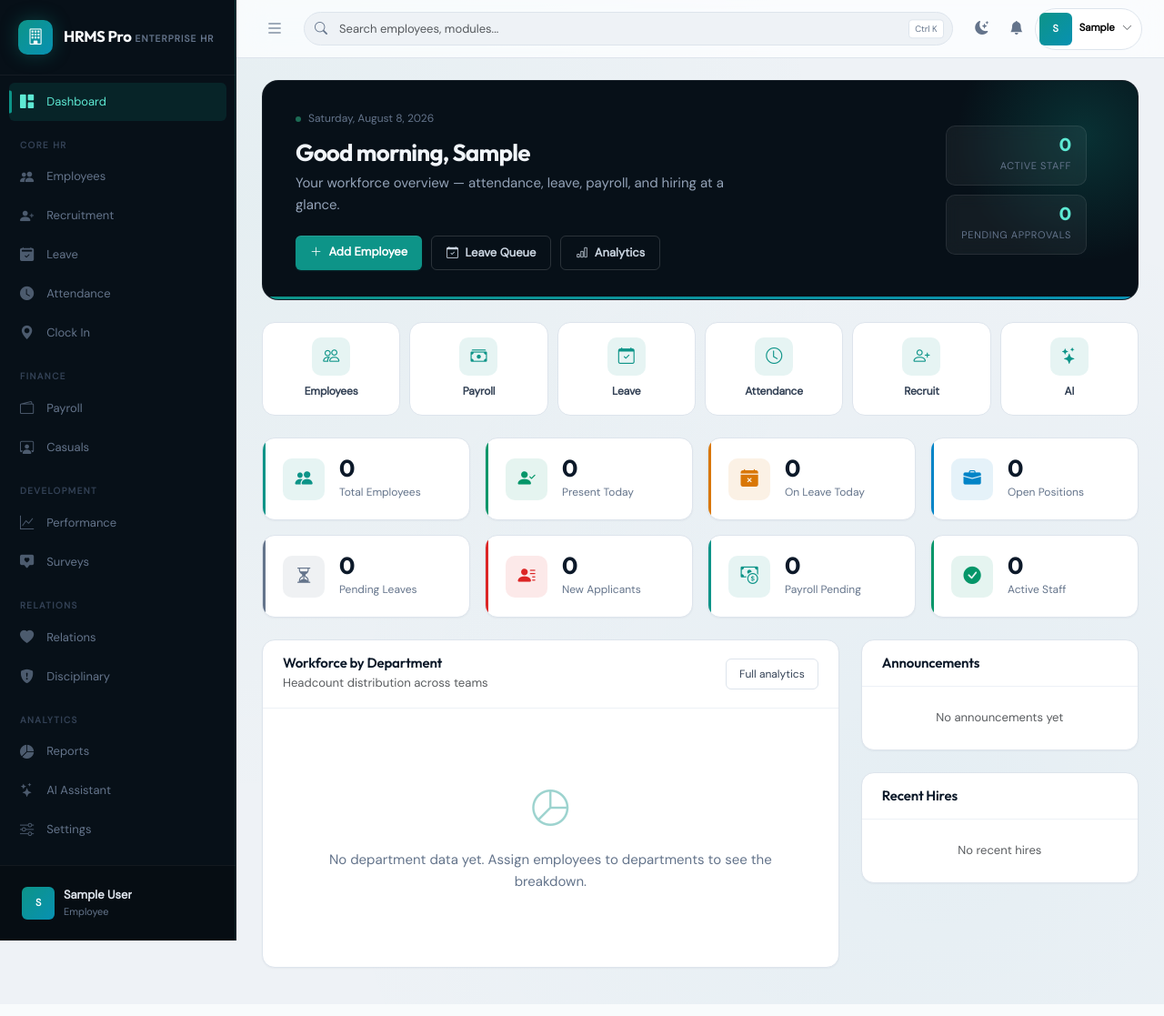
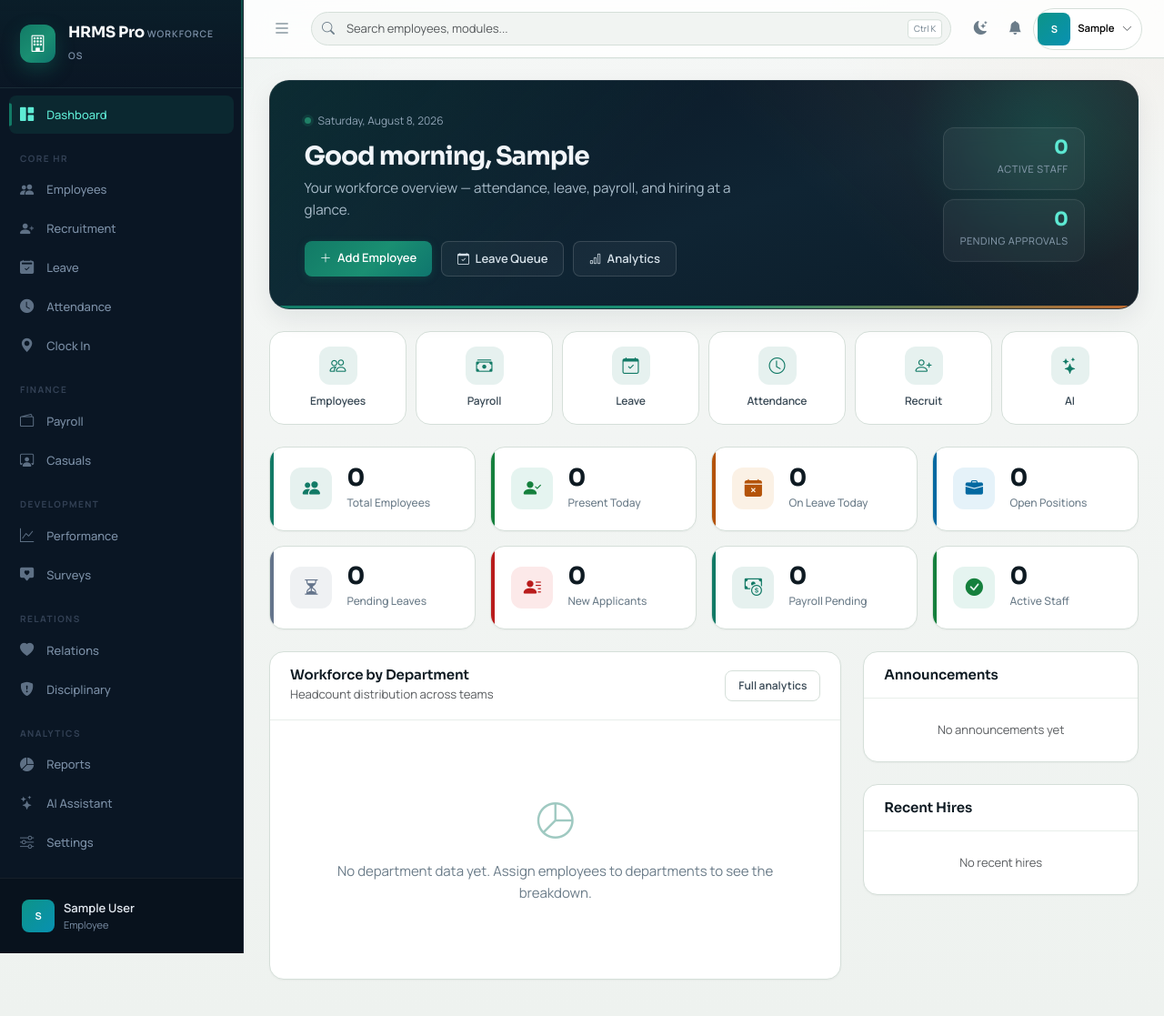
Before and after one commit to Dommygenius/hr-payroll-system, a Django app: page /dashboard/ in a window 1280 px wide. Shown: the whole page at 91% size. Run offline with Django 5.2, Linux system fonts and the light colour scheme; the visitor is signed in with stand-in values (Sample User, id 1); data that the repository does not hold is empty; parts of the project's set-up code (start-up, migrations or seed data) failed here and were passed over; some libraries are stand-ins or nearby versions.

Commit message:
Refresh HRMS UI with Forest Ledger color system and stronger auth/dashboard visuals.
Co-authored-by: Cursor <cursoragent@cursor.com>

```diff
--- a/static/css/hrms.css
+++ b/static/css/hrms.css
@@ -1,57 +1,62 @@
 /* ═══════════════════════════════════════════════════════════════
-   HRMS Design System v3 — Executive Navy
+   HRMS Design System v8 — Forest Ledger
+   Ink slate + forest emerald + copper accent
    ═══════════════════════════════════════════════════════════════ */
 
 :root {
-    --sidebar-width: 260px;
+    --sidebar-width: 268px;
     --topbar-height: 64px;
-    --primary: #0d9488;
-    --primary-hover: #0f766e;
-    --primary-light: rgba(13, 148, 136, 0.1);
-    --primary-gradient: linear-gradient(135deg, #0d9488 0%, #0891b2 100%);
-    --accent: #f59e0b;
-    --accent-light: rgba(245, 158, 11, 0.12);
-    --success: #059669;
-    --warning: #d97706;
-    --danger: #dc2626;
-    --info: #0284c7;
-    --sidebar-bg: #071018;
-    --sidebar-border: rgba(255, 255, 255, 0.05);
-    --sidebar-text: #64748b;
-    --sidebar-text-hover: #cbd5e1;
-    --sidebar-active: rgba(13, 148, 136, 0.15);
-    --body-bg: #eef2f6;
-    --body-pattern: radial-gradient(circle at 20% 20%, rgba(13, 148, 136, 0.04) 0%, transparent 50%),
-                    radial-gradient(circle at 80% 80%, rgba(8, 145, 178, 0.04) 0%, transparent 50%);
-    --card-bg: #ffffff;
-    --text-primary: #0c1929;
-    --text-secondary: #334155;
-    --text-muted: #64748b;
-    --border-color: #dde4ec;
-    --border-light: #edf1f6;
-    --shadow-xs: 0 1px 2px rgba(12, 25, 41, 0.04);
-    --shadow-sm: 0 2px 8px rgba(12, 25, 41, 0.06);
-    --shadow-md: 0 8px 24px rgba(12, 25, 41, 0.08);
-    --shadow-lg: 0 16px 48px rgba(12, 25, 41, 0.1);
-    --radius-sm: 6px;
-    --radius-md: 10px;
-    --radius-lg: 14px;
-    --radius-xl: 18px;
-    --font-display: 'Outfit', system-ui, sans-serif;
-    --font-body: 'DM Sans', system-ui, sans-serif;
+    --primary: #127A66;
+    --primary-hover: #0E6050;
+    --primary-light: rgba(18, 122, 102, 0.1);
+    --primary-soft: rgba(18, 122, 102, 0.08);
+    --primary-gradient: linear-gradient(135deg, #127A66 0%, #1A8F72 55%, #0F766E 100%);
+    --accent: #C06A2F;
+    --accent-light: rgba(192, 106, 47, 0.12);
+    --success: #15803D;
+    --warning: #B45309;
+    --danger: #B91C1C;
+    --info: #0369A1;
+    --sidebar-bg: #0A1624;
+    --sidebar-elevated: #0F1E2E;
+    --sidebar-border: rgba(255, 255, 255, 0.06);
+    --sidebar-text: #7B8FA6;
+    --sidebar-text-hover: #E8EEF4;
+    --sidebar-active: rgba(18, 122, 102, 0.18);
+    --body-bg: #F1F4F2;
+    --body-pattern:
+        radial-gradient(ellipse 80% 50% at 0% -10%, rgba(18, 122, 102, 0.07) 0%, transparent 55%),
+        radial-gradient(ellipse 60% 40% at 100% 0%, rgba(192, 106, 47, 0.05) 0%, transparent 50%),
+        linear-gradient(180deg, #F5F7F6 0%, #EEF2EF 100%);
+    --card-bg: #FFFFFF;
+    --text-primary: #0E1A22;
+    --text-secondary: #3A4A56;
+    --text-muted: #6B7C89;
+    --border-color: #D5DFD9;
+    --border-light: #E8EEEA;
+    --shadow-xs: 0 1px 2px rgba(10, 22, 36, 0.04);
+    --shadow-sm: 0 2px 10px rgba(10, 22, 36, 0.05);
+    --shadow-md: 0 10px 28px rgba(10, 22, 36, 0.08);
+    --shadow-lg: 0 20px 50px rgba(10, 22, 36, 0.1);
+    --radius-sm: 8px;
+    --radius-md: 12px;
+    --radius-lg: 16px;
+    --radius-xl: 22px;
+    --font-display: 'Sora', 'Outfit', system-ui, sans-serif;
+    --font-body: 'Manrope', 'DM Sans', system-ui, sans-serif;
 }
 
 [data-bs-theme="dark"] {
-    --body-bg: #060d14;
-    --body-pattern: radial-gradient(circle at 20% 20%, rgba(13, 148, 136, 0.06) 0%, transparent 50%);
-    --card-bg: #0f1a24;
-    --text-primary: #f1f5f9;
-    --text-secondary: #94a3b8;
-    --text-muted: #64748b;
-    --border-color: #1a2836;
-    --border-light: #152030;
-    --shadow-sm: 0 2px 8px rgba(0, 0, 0, 0.3);
-    --shadow-md: 0 8px 24px rgba(0, 0, 0, 0.4);
+    --body-bg: #070E14;
+    --body-pattern: radial-gradient(ellipse at 20% 0%, rgba(18, 122, 102, 0.1) 0%, transparent 50%);
+    --card-bg: #0F1A24;
+    --text-primary: #F1F5F9;
+    --text-secondary: #A8B8C4;
+    --text-muted: #6B7C89;
+    --border-color: #1C2B38;
+    --border-light: #152230;
+    --shadow-sm: 0 2px 8px rgba(0, 0, 0, 0.35);
+    --shadow-md: 0 8px 24px rgba(0, 0, 0, 0.45);
 }
 
 *, *::before, *::after { box-sizing: border-box; }
@@ -98,31 +103,32 @@ h1, h2, h3, h4, h5, h6, .page-title, .card-title, .stat-value {
     position: absolute;
     top: 0;
     right: 0;
-    width: 1px;
+    width: 2px;
     height: 100%;
-    background: linear-gradient(180deg, rgba(13, 148, 136, 0.3) 0%, transparent 40%, transparent 60%, rgba(13, 148, 136, 0.15) 100%);
+    background: linear-gradient(180deg, rgba(18, 122, 102, 0.55) 0%, rgba(192, 106, 47, 0.25) 45%, transparent 75%);
     pointer-events: none;
 }
 
 .sidebar-brand {
-    padding: 1.375rem 1.25rem;
-    display: flex;
-    align-items: center;
-    gap: 0.75rem;
+    padding: 1.5rem 1.35rem;
+    display: flex;
+    align-items: center;
+    gap: 0.85rem;
     border-bottom: 1px solid var(--sidebar-border);
+    background: linear-gradient(180deg, rgba(18, 122, 102, 0.08) 0%, transparent 100%);
 }
 
 .sidebar-brand-icon {
-    width: 38px;
-    height: 38px;
-    border-radius: var(--radius-md);
+    width: 42px;
+    height: 42px;
+    border-radius: 12px;
     background: var(--primary-gradient);
     display: flex;
     align-items: center;
     justify-content: center;
     color: #fff;
-    font-size: 1.1rem;
-    box-shadow: 0 0 20px rgba(13, 148, 136, 0.35);
+    font-size: 1.15rem;
+    box-shadow: 0 8px 20px rgba(18, 122, 102, 0.35);
 }
 
 .sidebar-brand-name {
@@ -263,9 +269,9 @@ h1, h2, h3, h4, h5, h6, .page-title, .card-title, .stat-value {
 
 .topbar {
     height: var(--topbar-height);
-    background: rgba(255, 255, 255, 0.72);
-    backdrop-filter: blur(16px) saturate(180%);
-    -webkit-backdrop-filter: blur(16px) saturate(180%);
+    background: rgba(255, 255, 255, 0.82);
+    backdrop-filter: blur(18px) saturate(160%);
+    -webkit-backdrop-filter: blur(18px) saturate(160%);
     border-bottom: 1px solid var(--border-color);
     display: flex;
     align-items: center;
@@ -274,6 +280,7 @@ h1, h2, h3, h4, h5, h6, .page-title, .card-title, .stat-value {
     position: sticky;
     top: 0;
     z-index: 999;
+    box-shadow: 0 1px 0 rgba(18, 122, 102, 0.04);
 }
 
 [data-bs-theme="dark"] .topbar {
@@ -445,19 +452,22 @@ h1, h2, h3, h4, h5, h6, .page-title, .card-title, .stat-value {
 
 /* ─── Buttons ─── */
 .btn-primary {
-    background: var(--primary);
+    background: var(--primary-gradient);
     border: none;
     font-weight: 600;
     font-size: 0.8125rem;
-    padding: 0.5625rem 1.125rem;
+    padding: 0.625rem 1.2rem;
     border-radius: var(--radius-sm);
-    box-shadow: 0 1px 2px rgba(13, 148, 136, 0.2), inset 0 1px 0 rgba(255,255,255,0.1);
-    transition: all 0.18s;
+    color: #fff;
+    box-shadow: 0 2px 8px rgba(18, 122, 102, 0.28);
+    transition: transform 0.18s ease, box-shadow 0.18s ease, filter 0.18s ease;
 }
 .btn-primary:hover {
-    background: var(--primary-hover);
+    background: var(--primary-gradient);
+    filter: brightness(1.05);
     transform: translateY(-1px);
-    box-shadow: 0 4px 12px rgba(13, 148, 136, 0.3);
+    box-shadow: 0 6px 18px rgba(18, 122, 102, 0.32);
+    color: #fff;
 }
 
 .btn-ghost {
@@ -466,7 +476,7 @@ h1, h2, h3, h4, h5, h6, .page-title, .card-title, .stat-value {
     color: var(--text-secondary);
     border-radius: var(--radius-sm);
     padding: 0.5rem 1rem;
-    font-weight: 500;
+    font-weight: 600;
     font-size: 0.8125rem;
     transition: all 0.18s;
     text-decoration: none;
@@ -484,24 +494,28 @@ h1, h2, h3, h4, h5, h6, .page-title, .card-title, .stat-value {
 
 /* ─── Welcome banner (dashboard) ─── */
 .welcome-banner {
-    background: var(--sidebar-bg);
+    background:
+        linear-gradient(135deg, rgba(18, 122, 102, 0.22) 0%, transparent 42%),
+        linear-gradient(225deg, rgba(192, 106, 47, 0.12) 0%, transparent 40%),
+        linear-gradient(160deg, #0A1624 0%, #0F2433 55%, #0C1C28 100%);
     border-radius: var(--radius-xl);
-    padding: 2rem 2.25rem;
+    padding: 2.15rem 2.35rem;
     color: #f1f5f9;
     margin-bottom: 1.5rem;
     position: relative;
     overflow: hidden;
-    border: 1px solid rgba(255, 255, 255, 0.06);
+    border: 1px solid rgba(255, 255, 255, 0.08);
+    box-shadow: var(--shadow-md);
 }
 
 .welcome-banner::before {
     content: '';
     position: absolute;
-    top: -80px;
-    right: -80px;
-    width: 280px;
-    height: 280px;
-    background: radial-gradient(circle, rgba(13, 148, 136, 0.25) 0%, transparent 70%);
+    top: -100px;
+    right: -60px;
+    width: 320px;
+    height: 320px;
+    background: radial-gradient(circle, rgba(18, 122, 102, 0.35) 0%, transparent 68%);
     pointer-events: none;
 }
 
@@ -512,7 +526,7 @@ h1, h2, h3, h4, h5, h6, .page-title, .card-title, .stat-value {
     left: 0;
     right: 0;
     height: 3px;
-    background: var(--primary-gradient);
+    background: linear-gradient(90deg, var(--primary) 0%, #1A8F72 50%, var(--accent) 100%);
 }
 
 .welcome-meta {
@@ -520,38 +534,39 @@ h1, h2, h3, h4, h5, h6, .page-title, .card-title, .stat-value {
     align-items: center;
     gap: 0.5rem;
     font-size: 0.75rem;
-    color: #64748b;
+    color: #8FA3B5;
     margin-bottom: 0.75rem;
     position: relative;
 }
 
 .welcome-meta .dot {
-    width: 6px;
-    height: 6px;
-    background: #34d399;
+    width: 7px;
+    height: 7px;
+    background: #34D399;
     border-radius: 50%;
+    box-shadow: 0 0 0 3px rgba(52, 211, 153, 0.2);
     animation: pulse 2s infinite;
 }
 
 @keyframes pulse {
     0%, 100% { opacity: 1; }
-    50% { opacity: 0.4; }
+    50% { opacity: 0.45; }
 }
 
 .welcome-banner h2 {
-    font-size: 1.625rem;
+    font-size: 1.75rem;
     font-weight: 700;
-    margin: 0 0 0.375rem;
+    margin: 0 0 0.4rem;
     position: relative;
-    letter-spacing: -0.03em;
+    letter-spacing: -0.035em;
 }
 
 .welcome-banner p {
     margin: 0;
-    color: #94a3b8;
-    font-size: 0.9375rem;
+    color: #A8BBC9;
+    font-size: 0.95rem;
     position: relative;
-    max-width: 520px;
+    max-width: 540px;
 }
 
 .welcome-actions {
@@ -566,23 +581,23 @@ h1, h2, h3, h4, h5, h6, .page-title, .card-title, .stat-value {
     font-size: 0.8125rem;
     font-weight: 600;
     border-radius: var(--radius-sm);
-    padding: 0.5rem 1rem;
+    padding: 0.55rem 1.05rem;
 }
 
 .welcome-actions .btn-primary {
-    background: var(--primary);
+    background: var(--primary-gradient);
     border: none;
     color: #fff;
 }
 
 .welcome-actions .btn-outline-light {
-    background: transparent;
-    border: 1px solid rgba(255, 255, 255, 0.15);
-    color: #cbd5e1;
+    background: rgba(255, 255, 255, 0.04);
+    border: 1px solid rgba(255, 255, 255, 0.14);
+    color: #D5E0E8;
 }
 .welcome-actions .btn-outline-light:hover {
-    background: rgba(255, 255, 255, 0.06);
-    border-color: rgba(255, 255, 255, 0.25);
+    background: rgba(255, 255, 255, 0.08);
+    border-color: rgba(255, 255, 255, 0.28);
     color: #fff;
 }
 
@@ -598,25 +613,25 @@ h1, h2, h3, h4, h5, h6, .page-title, .card-title, .stat-value {
 
 .welcome-pill {
     background: rgba(255, 255, 255, 0.05);
-    border: 1px solid rgba(255, 255, 255, 0.08);
+    border: 1px solid rgba(255, 255, 255, 0.1);
     border-radius: var(--radius-md);
-    padding: 0.625rem 1rem;
+    padding: 0.7rem 1.1rem;
     text-align: right;
-    backdrop-filter: blur(8px);
+    backdrop-filter: blur(10px);
 }
 
 .welcome-pill strong {
     display: block;
     font-family: var(--font-display);
-    font-size: 1.25rem;
+    font-size: 1.3rem;
     font-weight: 700;
-    color: #5eead4;
+    color: #5EEAD4;
     line-height: 1;
 }
 
 .welcome-pill span {
     font-size: 0.6875rem;
-    color: #64748b;
+    color: #8FA3B5;
     text-transform: uppercase;
     letter-spacing: 0.06em;
 }
@@ -681,13 +696,13 @@ h1, h2, h3, h4, h5, h6, .page-title, .card-title, .stat-value {
 .stat-card {
     background: var(--card-bg);
     border-radius: var(--radius-lg);
-    padding: 1.25rem 1.375rem;
+    padding: 1.3rem 1.4rem;
     display: flex;
     align-items: center;
     gap: 1rem;
     border: 1px solid var(--border-color);
     box-shadow: var(--shadow-xs);
-    transition: all 0.22s ease;
+    transition: transform 0.22s ease, box-shadow 0.22s ease, border-color 0.22s ease;
     height: 100%;
     position: relative;
     overflow: hidden;
@@ -698,9 +713,9 @@ h1, h2, h3, h4, h5, h6, .page-title, .card-title, .stat-value {
     position: absolute;
     top: 0;
     left: 0;
-    width: 3px;
+    width: 4px;
     height: 100%;
-    border-radius: 3px 0 0 3px;
+    border-radius: 4px 0 0 4px;
 }
 
 .stat-primary::before { background: var(--primary); }
--- a/templates/base.html
+++ b/templates/base.html
@@ -20,9 +20,9 @@
 
     <link href="https://cdn.jsdelivr.net/npm/bootstrap-icons@1.11.3/font/bootstrap-icons.min.css" rel="stylesheet">
 
-    <link href="https://fonts.googleapis.com/css2?family=DM+Sans:opsz,wght@9..40,400;500;600;700&family=Outfit:wght@500;600;700&display=swap" rel="stylesheet">
+    <link href="https://fonts.googleapis.com/css2?family=Manrope:wght@400;500;600;700&family=Sora:wght@500;600;700&display=swap" rel="stylesheet">
 
-    <link href="/static/css/hrms.css?v=7" rel="stylesheet">
+    <link href="/static/css/hrms.css?v=8" rel="stylesheet">
 
     {% block extra_css %}{% endblock %}
 
@@ -47,7 +47,7 @@
 
                     <span class="sidebar-brand-name">{% if tenant %}{{ tenant.name }}{% else %}{{ app_name }}{% endif %}</span>
 
-                    <span class="sidebar-brand-tag">Enterprise HR</span>
+                    <span class="sidebar-brand-tag">Workforce OS</span>
 
                 </div>
 
--- a/templates/dashboard/index.html
+++ b/templates/dashboard/index.html
@@ -1,4 +1,5 @@
 {% extends 'base.html' %}
+{% load tenant_tags %}
 
 {% block title %}Dashboard - {{ app_name }}{% endblock %}
 
@@ -11,11 +12,11 @@
                 <span id="liveDate"></span>
             </div>
             <h2><span id="greeting">Welcome back</span>, {{ user.first_name|default:"there" }}</h2>
-            <p>Your workforce overview — attendance, leave, payroll, and hiring at a glance.</p>
+            <p>{% if tenant %}{{ tenant.name }} workforce command center — attendance, leave, payroll, and hiring in one place.{% else %}Your workforce overview — attendance, leave, payroll, and hiring at a glance.{% endif %}</p>
             <div class="welcome-actions">
-                <a href="{% url 'module-create' module='employees' tab='list' %}" class="btn btn-primary btn-sm"><i class="bi bi-plus-lg me-1"></i> Add Employee</a>
-                <a href="{% url 'module-tab' module='leave' tab='requests' %}" class="btn btn-outline-light btn-sm"><i class="bi bi-calendar-check me-1"></i> Leave Queue</a>
-                <a href="{% url 'module-reports' %}" class="btn btn-outline-light btn-sm"><i class="bi bi-bar-chart me-1"></i> Analytics</a>
+                <a href="{% tenant_url 'module-create' module='employees' tab='list' %}" class="btn btn-primary btn-sm"><i class="bi bi-plus-lg me-1"></i> Add Employee</a>
+                <a href="{% tenant_url 'module-tab' module='leave' tab='requests' %}" class="btn btn-outline-light btn-sm"><i class="bi bi-calendar-check me-1"></i> Leave Queue</a>
+                <a href="{% tenant_url 'module-reports' %}" class="btn btn-outline-light btn-sm"><i class="bi bi-bar-chart me-1"></i> Analytics</a>
             </div>
         </div>
         <div class="col-lg-5 d-none d-lg-block">
@@ -34,12 +35,12 @@
 </div>
 
 <div class="quick-actions">
-    <a href="{% url 'module' 'employees' %}" class="quick-action"><div class="quick-action-icon"><i class="bi bi-people"></i></div><span>Employees</span></a>
-    <a href="{% url 'module' 'payroll' %}" class="quick-action"><div class="quick-action-icon"><i class="bi bi-cash-stack"></i></div><span>Payroll</span></a>
-    <a href="{% url 'module' 'leave' %}" class="quick-action"><div class="quick-action-icon"><i class="bi bi-calendar-check"></i></div><span>Leave</span></a>
-    <a href="{% url 'module' 'attendance' %}" class="quick-action"><div class="quick-action-icon"><i class="bi bi-clock"></i></div><span>Attendance</span></a>
-    <a href="{% url 'module' 'recruitment' %}" class="quick-action"><div class="quick-action-icon"><i class="bi bi-person-plus"></i></div><span>Recruit</span></a>
-    <a href="{% url 'module-ai' %}" class="quick-action"><div class="quick-action-icon"><i class="bi bi-stars"></i></div><span>AI</span></a>
+    <a href="{% tenant_url 'module' 'employees' %}" class="quick-action"><div class="quick-action-icon"><i class="bi bi-people"></i></div><span>Employees</span></a>
+    <a href="{% tenant_url 'module' 'payroll' %}" class="quick-action"><div class="quick-action-icon"><i class="bi bi-cash-stack"></i></div><span>Payroll</span></a>
+    <a href="{% tenant_url 'module' 'leave' %}" class="quick-action"><div class="quick-action-icon"><i class="bi bi-calendar-check"></i></div><span>Leave</span></a>
+    <a href="{% tenant_url 'module' 'attendance' %}" class="quick-action"><div class="quick-action-icon"><i class="bi bi-clock"></i></div><span>Attendance</span></a>
+    <a href="{% tenant_url 'module' 'recruitment' %}" class="quick-action"><div class="quick-action-icon"><i class="bi bi-person-plus"></i></div><span>Recruit</span></a>
+    <a href="{% tenant_url 'module-ai' %}" class="quick-action"><div class="quick-action-icon"><i class="bi bi-stars"></i></div><span>AI</span></a>
 </div>
 
 <div class="stat-grid">
```
Also changed, not shown: other parts of static/css/hrms.css (+67 -58 lines), templates/accounts/login.html (+17 -11 lines), templates/landing.html (+12 -12 lines).
